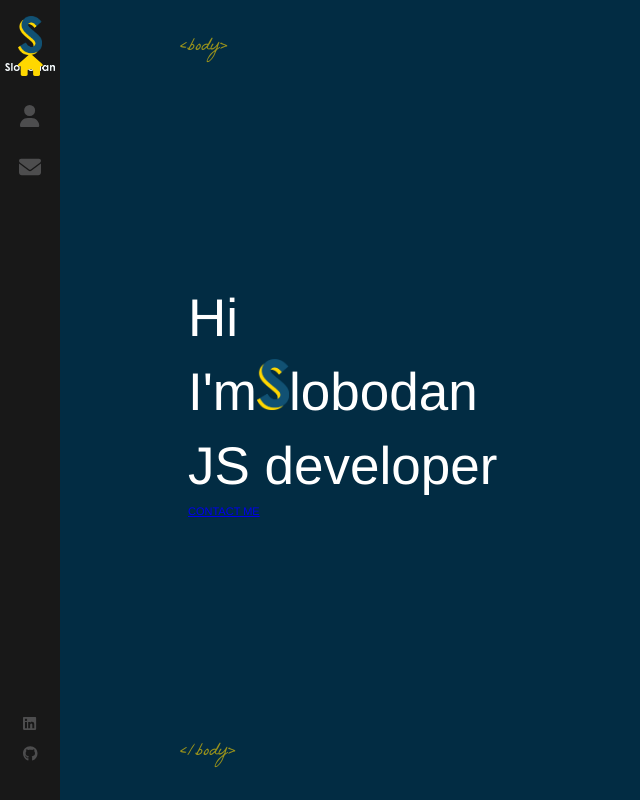
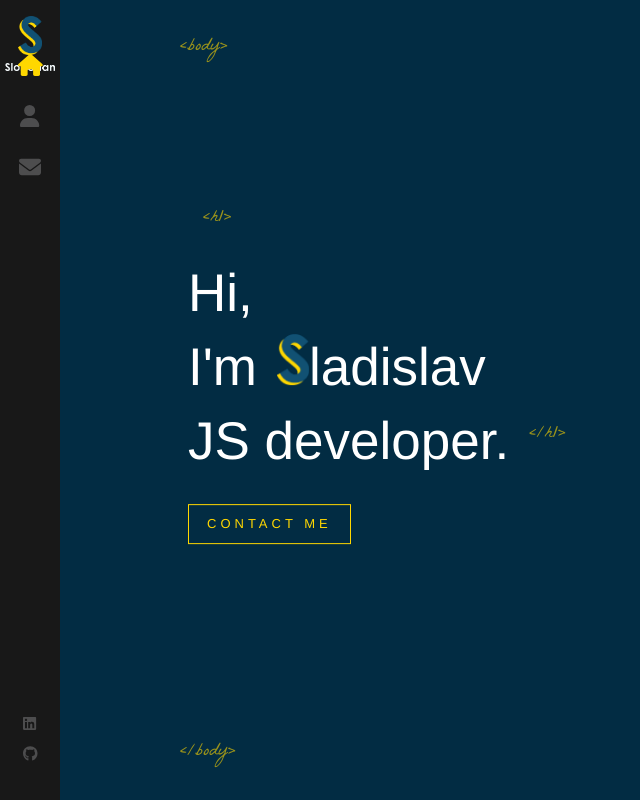
Before and after one commit to zmzm/react-portfolio-website, a React (Create React App) app: page / in a window 1280 px wide. Shown: the top 800 px of the page, without its empty margins (0-640 px from the left). Built offline with nearby package versions, Linux system fonts and the light colour scheme.

Commit message:
added animated letters component

```diff
--- a/package.json
+++ b/package.json
@@ -18,11 +18,12 @@
     "gsap-trial": "^3.9.0",
     "leaflet": "^1.7.1",
     "loaders.css": "^0.1.2",
+    "prop-types": "^15.8.1",
     "react": "^18.1.0",
     "react-dom": "^18.1.0",
-    "react-router-dom": "^6.2.2",
     "react-leaflet": "^3.2.5",
     "react-loaders": "^3.0.1",
+    "react-router-dom": "^6.2.2",
     "react-scripts": "5.0.1",
     "sass": "^1.49.9",
     "web-vitals": "^2.1.0"
--- /dev/null
+++ b/src/components/AnimatedLetters/index.js
@@ -0,0 +1,25 @@
+import React from 'react';
+import PropTypes from 'prop-types';
+
+import './index.scss';
+
+const AnimatedLetters = ({ letterClass, lettersArray, offset }) => (
+  <span>
+    {lettersArray.map((char, index) => (
+      <span
+        key={`${char}_${index}`}
+        className={`${letterClass} _${index + offset}`}
+      >
+        {char}
+      </span>
+    ))}
+  </span>
+);
+
+AnimatedLetters.propTypes = {
+  letterClass: PropTypes.string.isRequired,
+  lettersArray: PropTypes.arrayOf(PropTypes.string).isRequired,
+  offset: PropTypes.number.isRequired,
+};
+
+export default AnimatedLetters;
--- a/src/components/Home/index.js
+++ b/src/components/Home/index.js
@@ -1,22 +1,61 @@
-import React from 'react';
+import React, { useState } from 'react';
 import { Link } from 'react-router-dom';
 
 import LogogTitle from '../../assets/images/logo-s.png';
+import AnimatedLetters from '../AnimatedLetters';
 
 import './index.scss';
 
 const Home = () => {
+  const [letterClass] = useState('text-animate');
+  const nameArray = ['l', 'a', 'd', 'i', 's', 'l', 'a', 'v'];
+  const helloArray = ['H', 'i,'];
+  const iArray = ['I', "'m"];
+  const jobArray = [
+    'J',
+    'S',
+    ' ',
+    'd',
+    'e',
+    'v',
+    'e',
+    'l',
+    'o',
+    'p',
+    'e',
+    'r',
+    '.',
+  ];
+
   return (
     <div className="container home-page">
       <div className="text-zone">
         <h1>
-          Hi <br /> I&apos;m
+          <AnimatedLetters
+            offset={1}
+            lettersArray={helloArray}
+            letterClass={letterClass}
+          />
+          <br />
+          <AnimatedLetters
+            offset={helloArray.length + 1}
+            lettersArray={iArray}
+            letterClass={letterClass}
+          />
           <img alt="developer" src={LogogTitle} />
-          lobodan
+          <AnimatedLetters
+            offset={15}
+            lettersArray={nameArray}
+            letterClass={letterClass}
+          />
           <br />
-          JS developer
+          <AnimatedLetters
+            offset={nameArray.length + 15}
+            lettersArray={jobArray}
+            letterClass={letterClass}
+          />
         </h1>
-        <Link to="/contact" calssName="flat-butoon">
+        <Link to="/contact" className="flat-button">
           CONTACT ME
         </Link>
       </div>
--- a/src/components/Home/index.scss
+++ b/src/components/Home/index.scss
@@ -1,3 +1,5 @@
+@import '../colors.scss';
+
 .home-page {
   .text-zone {
     position: absolute;
@@ -14,8 +16,54 @@
     margin: 0;
     font-weight: 400;
 
+    &::before {
+      content: '<h1>';
+      font-size: 18px;
+      font-family: 'La Belle aurore';
+      position: absolute;
+      left: 15px;
+      top: -50px;
+      color: $primary-color;
+      opacity: 0.6;
+    }
+
+    &::after {
+      content: '</h1>';
+      font-size: 18px;
+      font-family: 'La Belle aurore';
+      position: absolute;
+      color: $primary-color;
+      opacity: 0.6;
+      margin-top: 18px;
+      margin-left: 20px;
+    }
+
     img {
       width: 32px;
+      opacity: 0;
+      height: auto;
+      margin-left: 20px;
+      animation: rotateIn 1s linear both;
+      animation-delay: 1.5s;
     }
   }
 }
+
+.flat-button {
+  color: $primary-color;
+  font-size: 13px;
+  font-weight: 400;
+  letter-spacing: 4px;
+  text-decoration: none;
+  padding: 10px 18px;
+  border: 1px solid $primary-color;
+  margin-top: 25px;
+  display: inline-block;
+  animation: fadeIn 1s 1.8s backwards;
+  white-space: nowrap;
+
+  &:hover {
+    background-color: $primary-color;
+    color: #333;
+  }
+}
--- a/src/components/Sidebar/index.scss
+++ b/src/components/Sidebar/index.scss
@@ -1,7 +1,7 @@
 @import "../colors.scss";
 
 .nav-bar {
-  background: #181818;
+  background: $nav-bar-color;
   width: 60px;
   height: 100%;
   position: absolute;
--- a/src/components/colors.scss
+++ b/src/components/colors.scss
@@ -1,2 +1,3 @@
 $primary-color: #ffd700;
 $link-color: #4d4d4e;
+$nav-bar-color: #181818;
```
Also changed, not shown: src/components/AnimatedLetters/index.scss (added).
